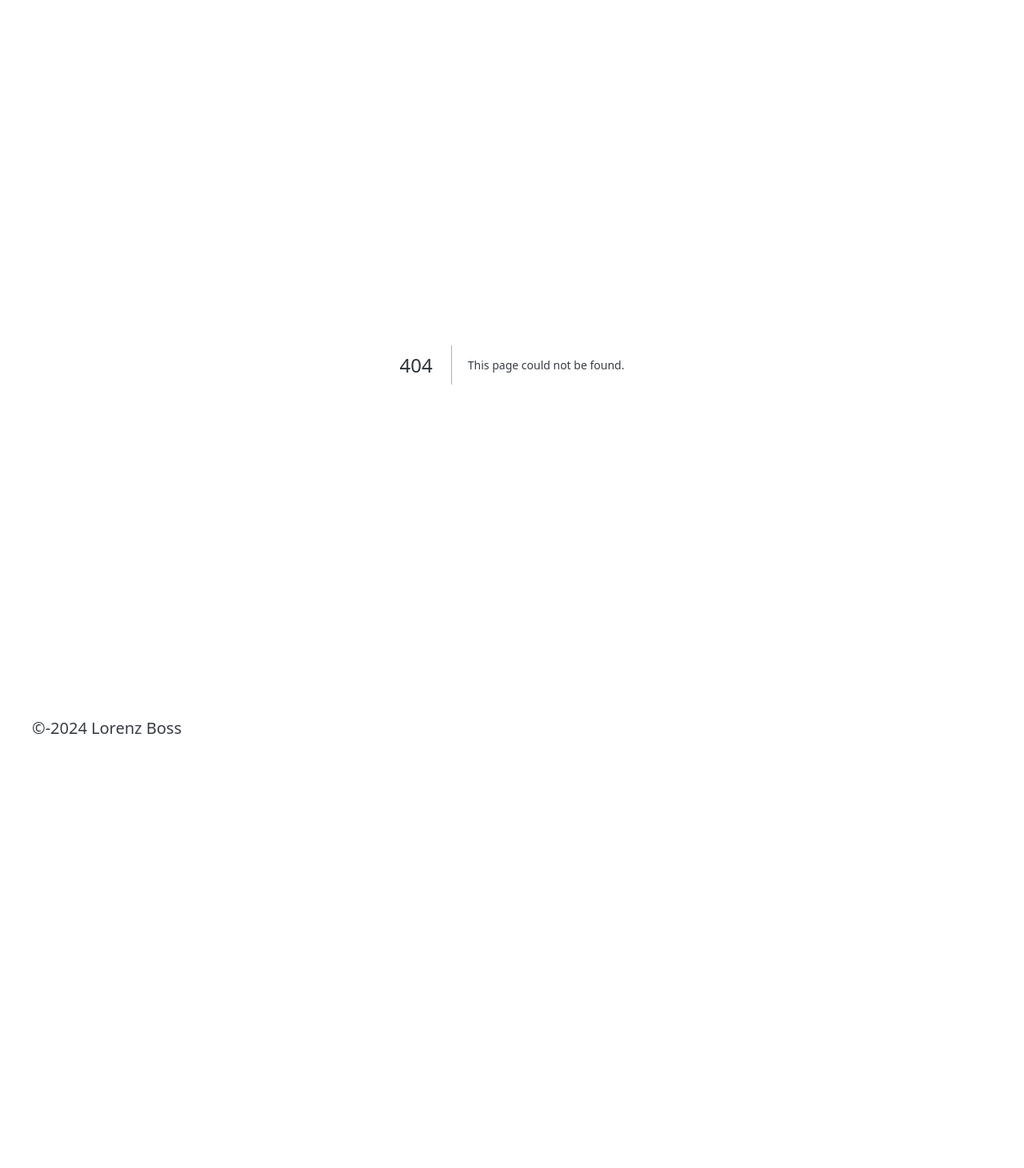
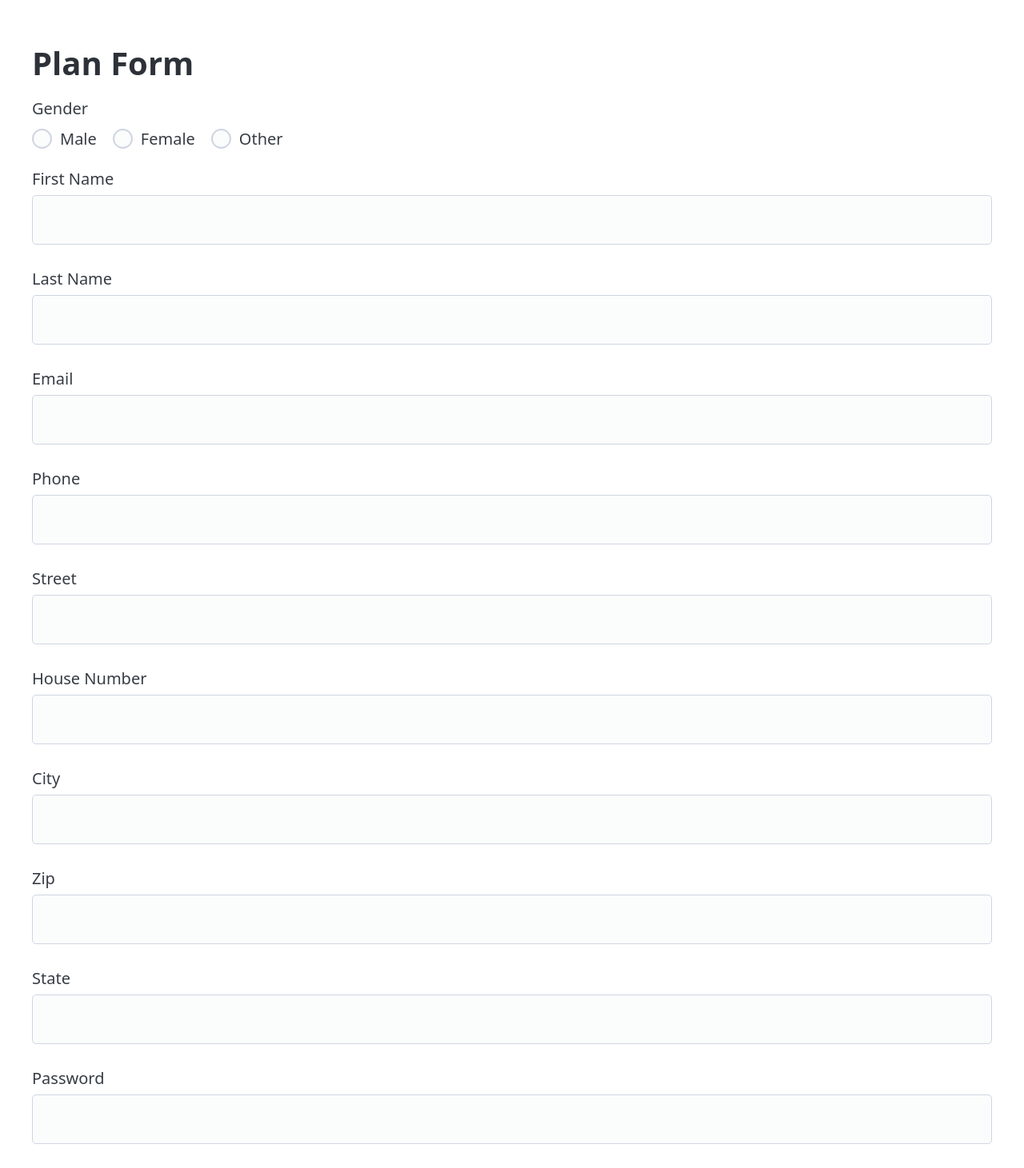
Before and after one commit to lorenzboss/nextjs-forms, a Next.js app: page /form/plan in a window 1280 px wide. Before the commit this address had no page. Shown: the part 69-1530 px from the top of the page at 80% size. Before the commit the page ends 1035 px from the top, so only its background shows below. Built offline with nearby package versions, Linux system fonts and the light colour scheme.

Commit message:
Add demo form component to plan which inputs I will implement later

```diff
--- /dev/null
+++ b/app/form/plan/page.tsx
@@ -0,0 +1,56 @@
+export default function DemoForm() {
+  return (
+    <div>
+      <h1>Plan Form</h1>
+      <label>Gender </label>
+      <fieldset>
+        <input type="radio" id="male" name="gender" />
+        <label htmlFor="male">Male</label>
+        <input type="radio" id="female" name="gender" />
+        <label htmlFor="female">Female</label>
+        <input type="radio" id="other" name="gender" />
+        <label htmlFor="other">Other</label>
+      </fieldset>
+
+      <label>
+        First Name <input></input>
+      </label>
+      <label>
+        Last Name <input></input>
+      </label>
+      <label>
+        Email <input></input>
+      </label>
+      <label>
+        Phone <input></input>
+      </label>
+      <label>
+        Street <input></input>
+      </label>
+      <label>
+        House Number <input></input>
+      </label>
+      <label>
+        City <input></input>
+      </label>
+      <label>
+        Zip <input></input>
+      </label>
+      <label>
+        State <input></input>
+      </label>
+
+      <label>
+        Password <input></input>
+      </label>
+      <label>
+        Confirm Password <input></input>
+      </label>
+      <label>
+        <input type="checkbox" role="switch"></input> I agree to the terms and
+        conditions
+      </label>
+      <button>Submit</button>
+    </div>
+  );
+}
```
